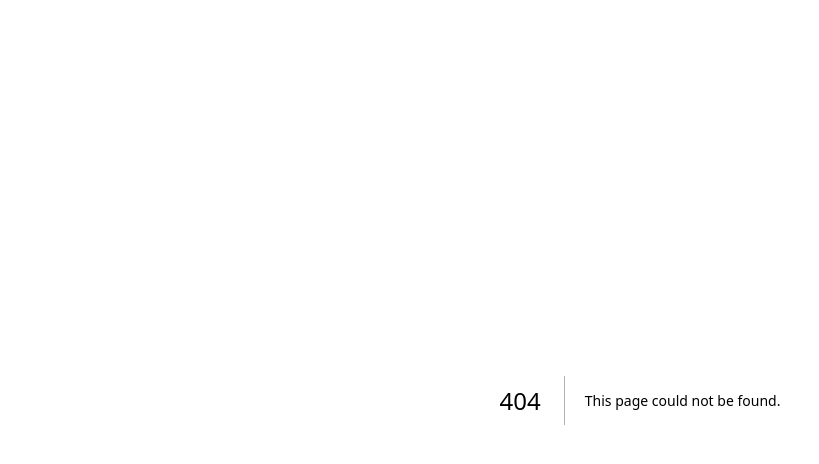
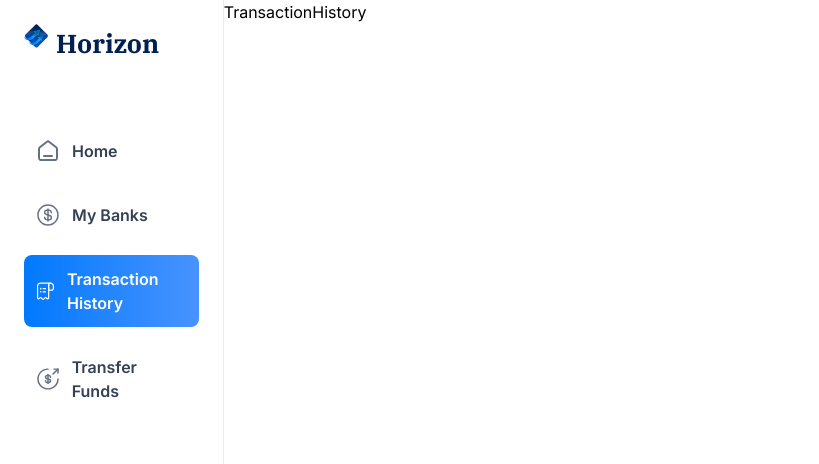
Before and after one commit to joaovicsa/jsm-banking, a Next.js app: page /transaction-history in a window 1280 px wide. Before the commit this address had no page. Shown: the top 464 px of the page, without its empty margins (0-819 px from the left). Built offline with nearby package versions, Linux system fonts and the light colour scheme.

Commit message:
feat: add route path

```diff
--- /dev/null
+++ b/app/(root)/my-banks/page.tsx
@@ -0,0 +1,9 @@
+import React from 'react'
+
+const MyBanks = () => {
+  return (
+    <div>MyBanks</div>
+  )
+}
+
+export default MyBanks
--- /dev/null
+++ b/app/(root)/payment-transfer/page.tsx
@@ -0,0 +1,9 @@
+import React from 'react'
+
+const Transfer = () => {
+  return (
+    <div>Transfer</div>
+  )
+}
+
+export default Transfer
--- /dev/null
+++ b/app/(root)/transaction-history/page.tsx
@@ -0,0 +1,9 @@
+import React from 'react'
+
+const TransactionHistory = () => {
+  return (
+    <div>TransactionHistory</div>
+  )
+}
+
+export default TransactionHistory
```
